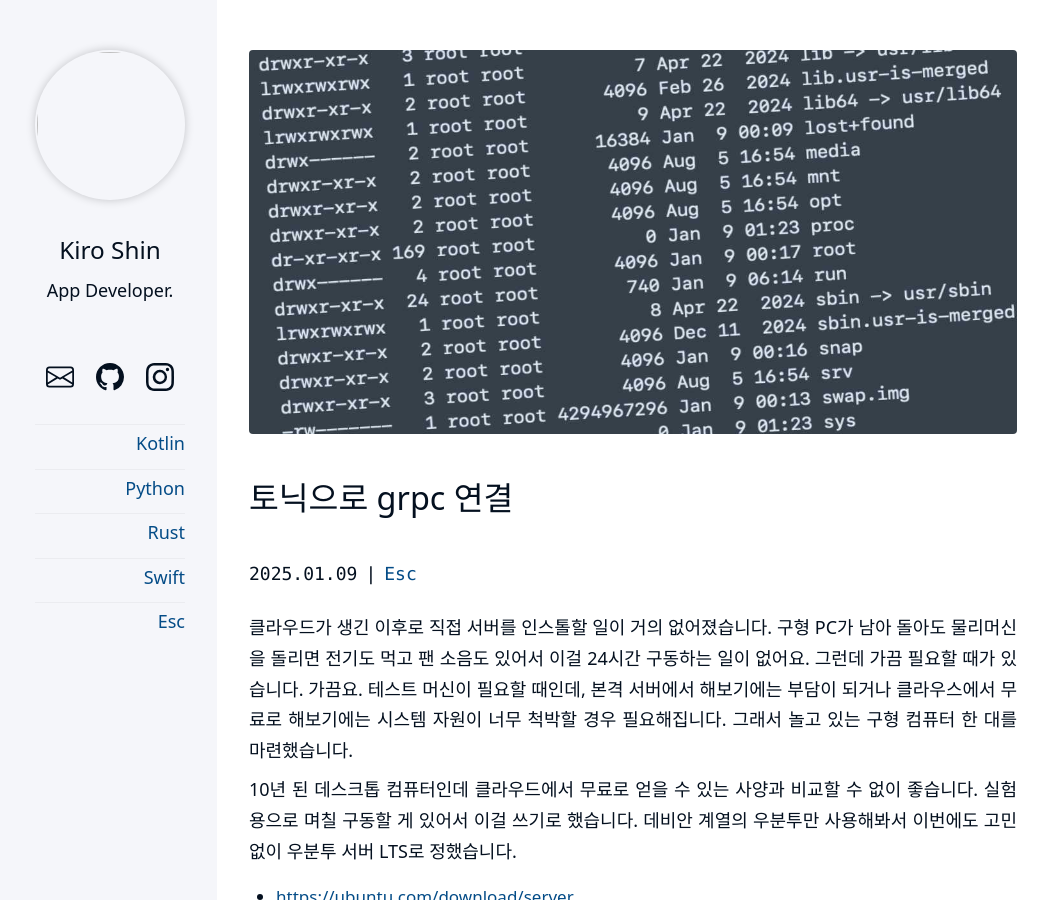
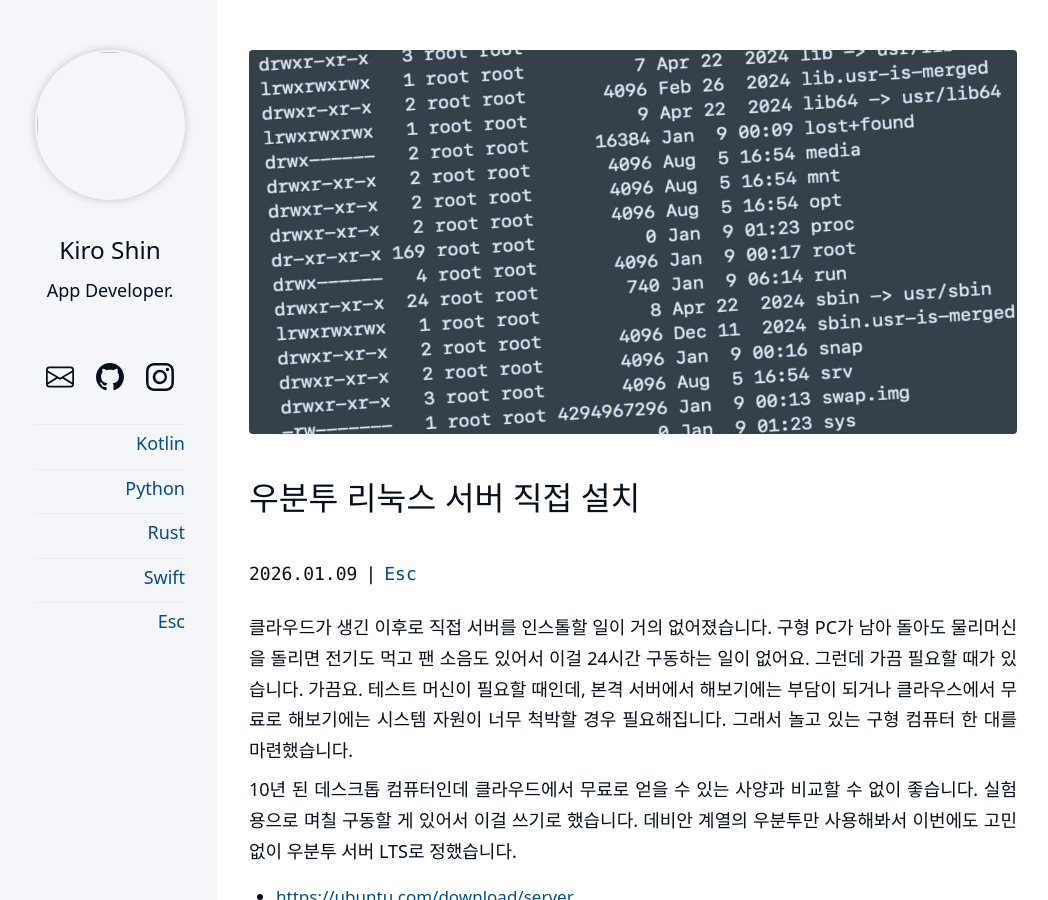
Before and after one commit to kiroshin/kiroshin.github.io, a Jekyll site: the page built from _posts/2026-01-09-ubuntu-linux-install.md, in a window 1280 px wide and 900 px high. Shown: the whole window, without its empty margins (103-1151 px from the left). Built offline with Jekyll 4.4.1, drawn with Linux system fonts in a browser that asks for light colours.

Commit message:
ubuntu linux install

```diff
--- a/_posts/2025-01-09-ubuntu-linux-install.md
+++ b/_posts/2026-01-09-ubuntu-linux-install.md
@@ -1,6 +1,6 @@
 ---
 layout: post
-title: 토닉으로 grpc 연결
+title: 우분투 리눅스 서버 직접 설치
 categories: [Esc]
 tags: [linux, ubuntu, hardware, install]
 teaser: "/assets/linux-ubuntu-mini.jpg"
```
